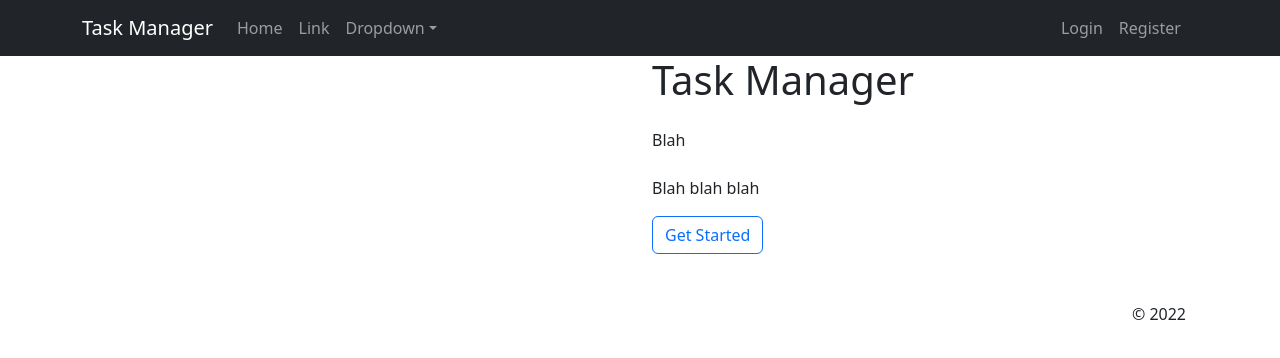
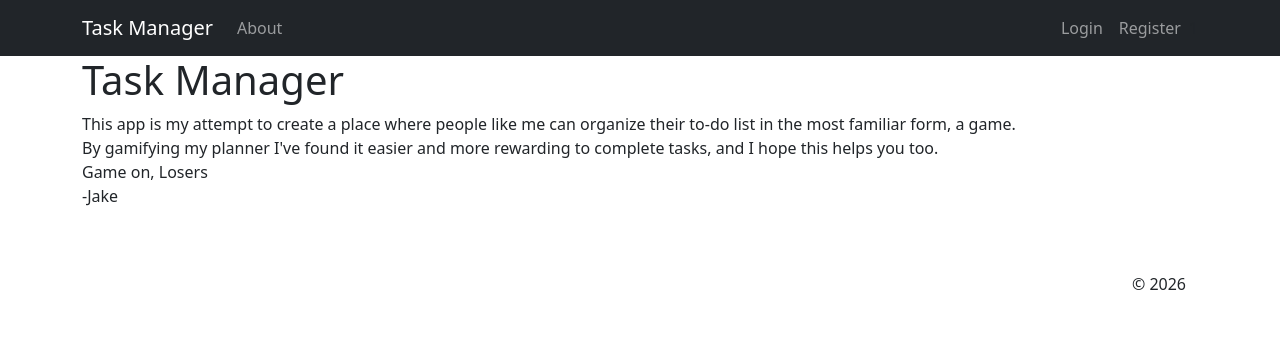
Before and after one commit to Jakesterdoggg932/Task-Manager, a React (Create React App) app: page /about in a window 1280 px wide. Shown: the top 358 px of the page. Built offline with nearby package versions, Linux system fonts and the light colour scheme.

Commit message:
tinkering

```diff
--- a/src/App.js
+++ b/src/App.js
@@ -2,9 +2,10 @@ import './App.css';
 import 'bootstrap/dist/css/bootstrap.min.css'
 import SiteFooter from './Components/Common/SiteFooter';
 import SiteNav from './Components/Common/SiteNav';
-import HomePage from './Components/Common/Home/HomePage';
+import HomePage from './Components/Bookkeeping/HomePage';
 import LoginPage from './Components/auth/LoginPage';
 import RegisterPage from './Components/auth/RegisterPage';
+import AboutPage from './Components/Bookkeeping/AboutPage';
 import { Route, Routes } from 'react-router-dom';
 
 
@@ -15,6 +16,7 @@ function App() {
       <Routes>
         <Route path='*' element={<HomePage />}/>
         <Route path='/' exact={true} element={<HomePage />} />
+        <Route path='/about' element={<AboutPage />} />
         <Route path='/login' element={<LoginPage />} />
         <Route path='/register' element={<RegisterPage />} />
       </Routes>
--- /dev/null
+++ b/src/Components/Bookkeeping/AboutPage.js
@@ -0,0 +1,20 @@
+import { Col, Container, Row } from "react-bootstrap";
+
+function AboutPage() {
+    return (
+        <Container>
+            <Row>
+                <Col>
+                    <h1>
+                        Task Manager
+                    </h1>
+                    <p>
+                        This app is my attempt to create a place where people like me can organize their to-do list in the most familiar form, a game. <br />By gamifying my planner I've found it easier and more rewarding to complete tasks, and I hope this helps you too. <br />Game on, Losers <br />-Jake
+                    </p>
+                </Col>
+            </Row>
+        </Container>
+    )
+}
+
+export default AboutPage;
--- a/src/Components/Common/Home/HomePage.js
+++ b/src/Components/Bookkeeping/HomePage.js
@@ -4,19 +4,14 @@ function HomePage() {
     return(
         <Container>
             <Row>
-                <Col xs={4} sm={6}>
-                    <Image
-                        src=""
-                        fluid />
-                </Col>
-                <Col sm={6}>
+                <Col>
                     <h1 className="font-weighjt-light">Task Manager</h1>
                     <p className="mt-4">
                         Blah
                         <br /><br />
                         Blah blah blah
                     </p>
-                    <Button variant="outline-primary">Get Started</Button>
+                    <Button href="/register" variant="outline-primary">Get Started</Button>
                 </Col>
             </Row>
         </Container>
--- a/src/Components/Common/SiteFooter.js
+++ b/src/Components/Common/SiteFooter.js
@@ -4,7 +4,7 @@ function SiteFooter() {
     return (
         <footer className="py-5 ny-5">
             <Container className="px-4">
-                <p className="text-end">&copy; 2022</p>
+                <p className="text-end">&copy; 2026</p>
             </Container>
         </footer>
     )
--- a/src/Components/Common/SiteNav.js
+++ b/src/Components/Common/SiteNav.js
@@ -8,23 +8,11 @@ function SiteNav() {
         <header>
             <Navbar bg="dark" expands="lg" variant="dark">
                 <Container>
-                    <Navbar.Brand>Task Manager</Navbar.Brand>
+                    <Navbar.Brand href="*">Task Manager</Navbar.Brand>
                         <Navbar.Toggle aria-controls="basic-navbar-nav" />
                         <Navbar.Collapse id="basic-navbar-nav">
                         <Nav className="me-auto">
-                            <Nav.Link href="#home">Home</Nav.Link>
-                            <Nav.Link href="#link">Link</Nav.Link>
-                            <NavDropdown title="Dropdown" id="basic-nav-dropdown">
-                            <NavDropdown.Item href="#action/3.1">Action</NavDropdown.Item>
-                            <NavDropdown.Item href="#action/3.2">
-                                Another action
-                            </NavDropdown.Item>
-                            <NavDropdown.Item href="#action/3.3">Something</NavDropdown.Item>
-                            <NavDropdown.Divider />
-                            <NavDropdown.Item href="#action/3.4">
-                                Separated link
-                            </NavDropdown.Item>
-                            </NavDropdown>
+                            <Nav.Link href="/about">About</Nav.Link>
                     </Nav>
                     <Nav className="ms-md-auto">
                         <Nav.Link href="/login">Login</Nav.Link>
```
